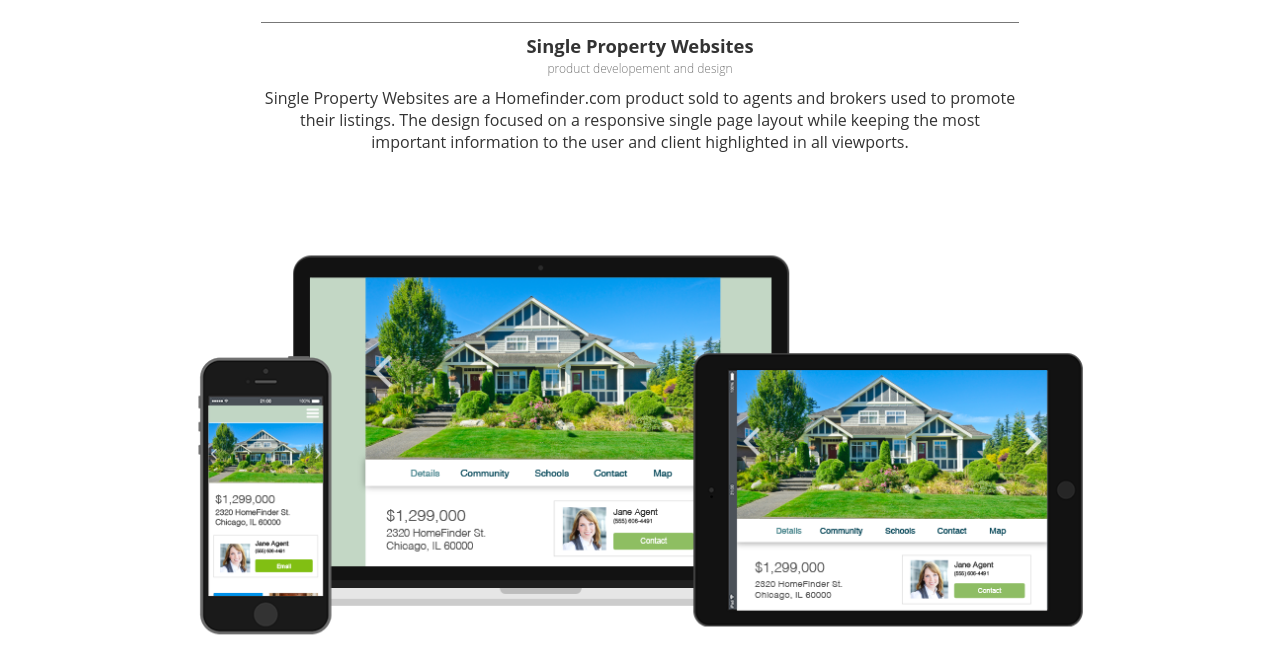
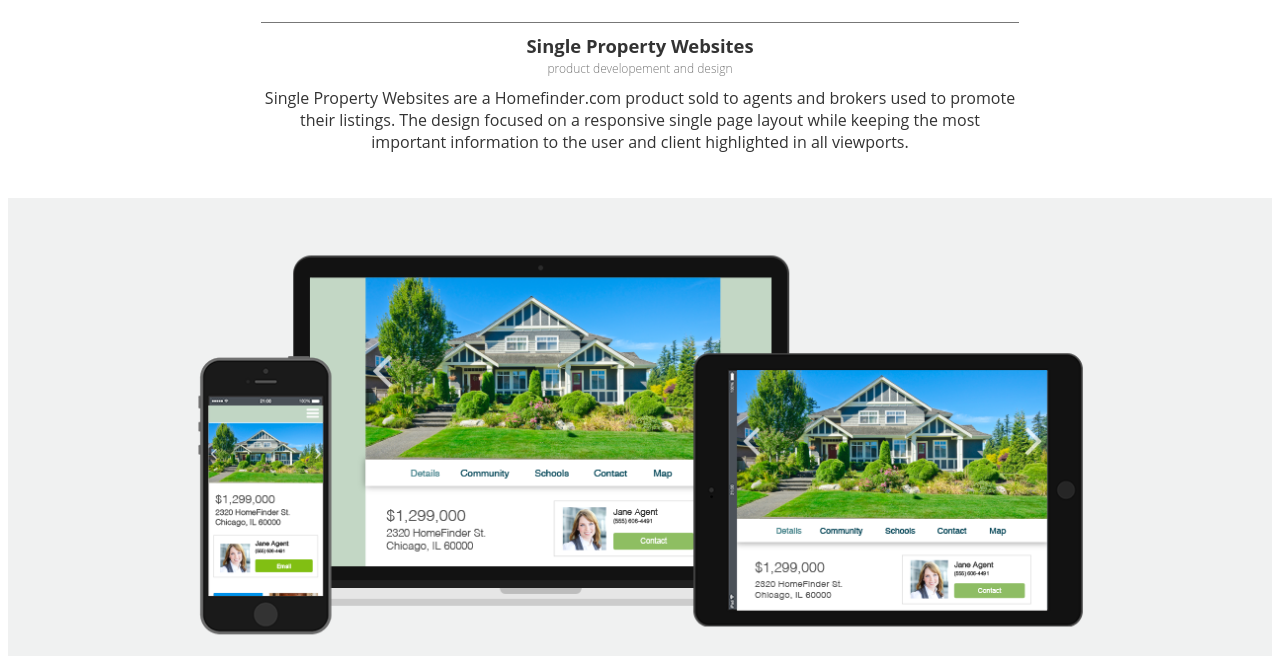
Before and after one commit to asredojevic/asredojevic.github.io, a plain HTML site: page SinglePropertyWebsites.html in a window 1280 px wide. Shown: the part 144-800 px from the top of the page. Drawn offline with Linux system fonts and the light colour scheme; a web font is replaced by a local one.

Commit message:
Update SinglePropertyWebsites.html

```diff
--- a/SinglePropertyWebsites.html
+++ b/SinglePropertyWebsites.html
@@ -10,7 +10,9 @@
 <link href="css/stylesheet.css" rel="stylesheet" type="text/css">
 <style>
 
-
+.image-content{
+	background-color:#f0f1f1;
+	}
 
 </style>
 <body>
```
